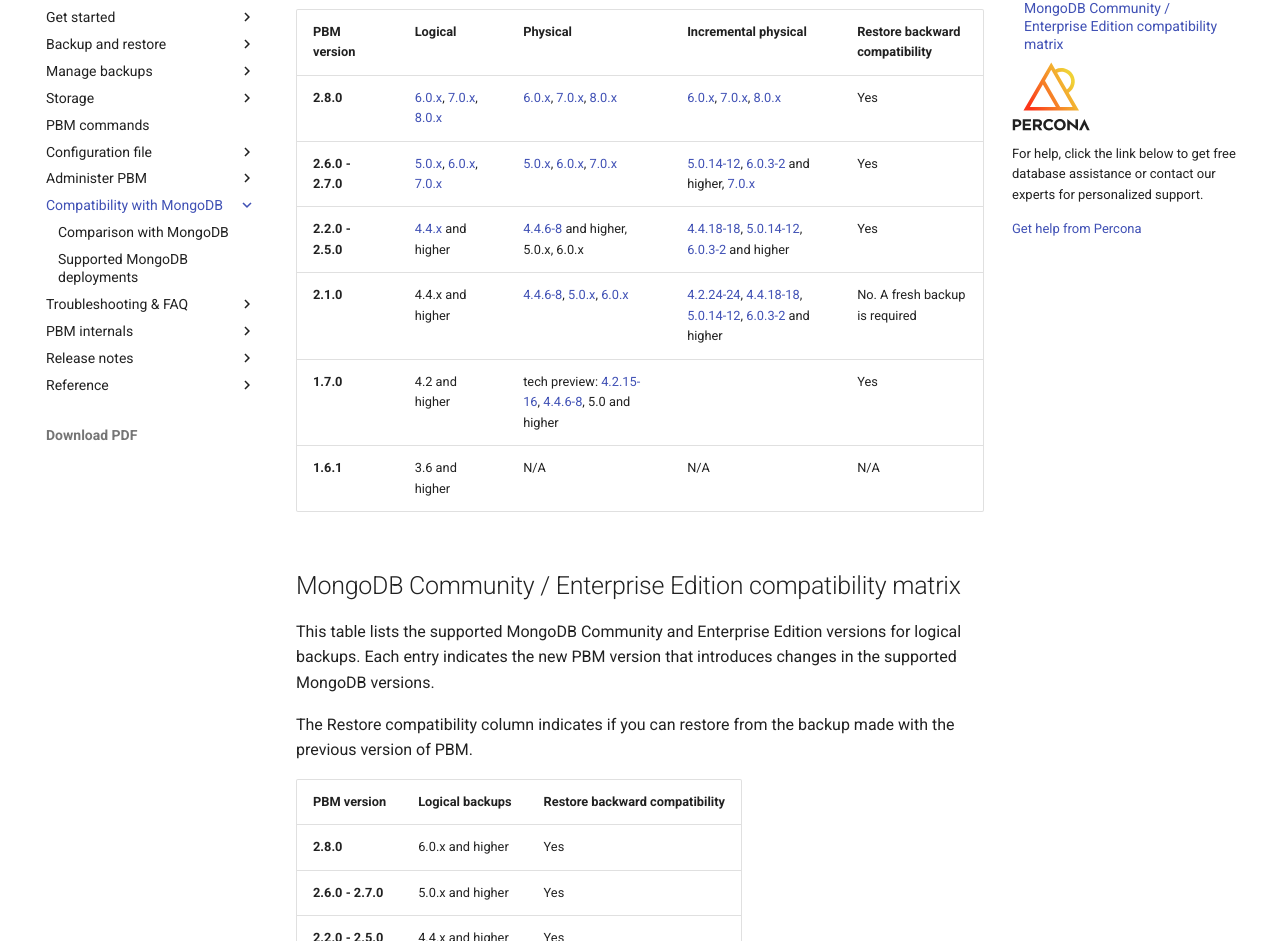
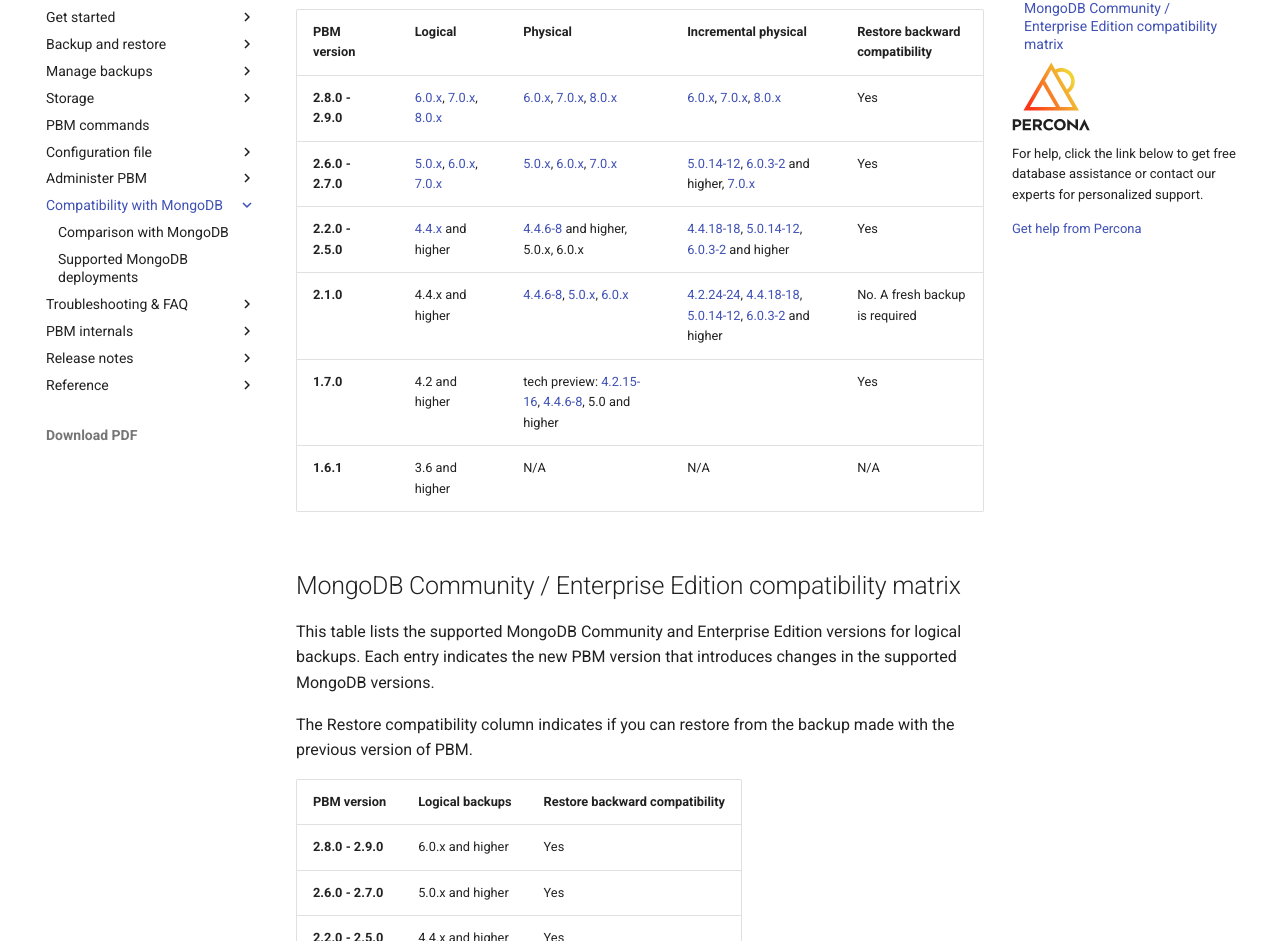
Before and after one commit to percona/pbm-docs, an MkDocs documentation site: the page built from docs/details/versions.md, in a window 1280 px wide and 1400 px high, scrolled down 651 px. Shown: the part 171-1112 px from the top of the window. Built offline with MkDocs 1.6.1 and Material for MkDocs 9.7.7, drawn with Linux system fonts in a browser that asks for light colours; nearby versions of some CDN libraries; comment, search, counter and statistics services are not loaded.

Commit message:
PBM-1520 - update compatibility matrix for PBM 2.9.0

```diff
--- a/docs/details/versions.md
+++ b/docs/details/versions.md
@@ -21,7 +21,7 @@
 
 | PBM version | Logical | Physical |Incremental physical | Restore backward compatibility|
 | ----------- |---------|----------|---------------------|---------------------|
-| **2.8.0**  | [6.0.x], [7.0.x], [8.0.x] | [6.0.x], [7.0.x], [8.0.x] | [6.0.x], [7.0.x], [8.0.x] | Yes |
+| **2.8.0 - 2.9.0**  | [6.0.x], [7.0.x], [8.0.x] | [6.0.x], [7.0.x], [8.0.x] | [6.0.x], [7.0.x], [8.0.x] | Yes |
 | **2.6.0 - 2.7.0** | [5.0.x], [6.0.x], [7.0.x] | [5.0.x], [6.0.x], [7.0.x] | [5.0.14-12], [6.0.3-2] and higher, [7.0.x] | Yes |
 | **2.2.0 - 2.5.0** | [4.4.x] and higher| [4.4.6-8] and higher, 5.0.x, 6.0.x| [4.4.18-18], [5.0.14-12], [6.0.3-2] and higher| Yes |
 | **2.1.0** | 4.4.x and higher | [4.4.6-8], [5.0.x], [6.0.x]| [4.2.24-24], [4.4.18-18], [5.0.14-12], [6.0.3-2] and higher| No. A fresh backup is required|
@@ -37,7 +37,7 @@
 
 | PBM version | Logical backups | Restore backward compatibility|
 | ----------- |-----------------| ----------------------------- |
-| **2.8.0**  | 6.0.x and higher | Yes |
+| **2.8.0 - 2.9.0**  | 6.0.x and higher | Yes |
 | **2.6.0 - 2.7.0** | 5.0.x and higher | Yes |
 | **2.2.0 - 2.5.0** | 4.4.x and higher | Yes |
 | **2.1.0** | 4.4.x and higher| No. A fresh backup is required|
```
